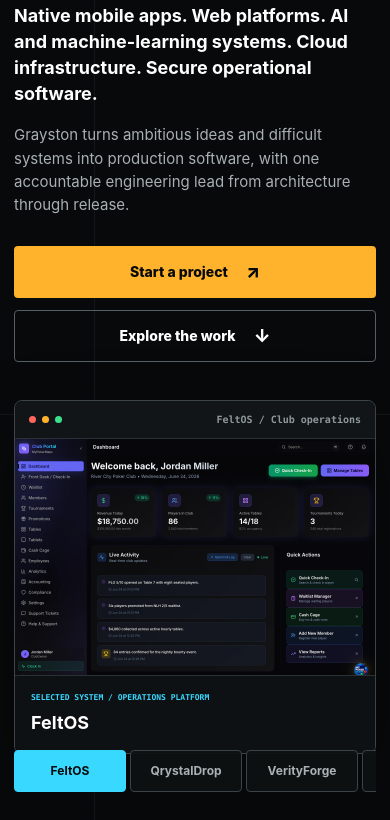
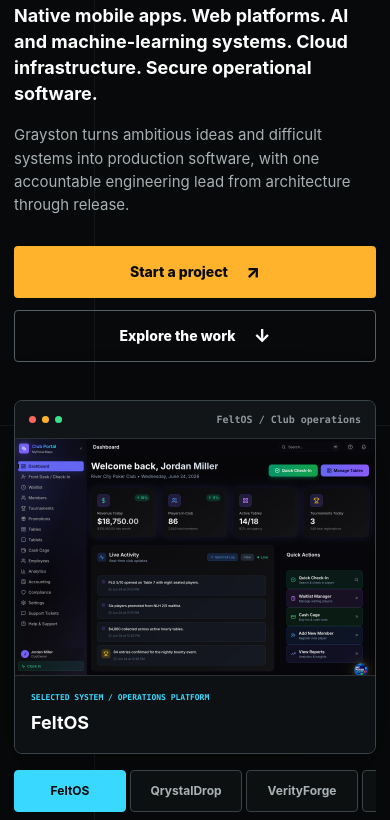
Before and after one commit to forstersolutions/GraystonTech, a website: page index.html in a window 390 px wide. Shown: the part 249-1069 px from the top of the page. Drawn offline with Linux system fonts and the light colour scheme.

Commit message:
Fix homepage product stage overlap

```diff
--- a/styles.css
+++ b/styles.css
@@ -629,8 +629,8 @@
 
 .hero-product-stage {
   position: relative;
-  height: 580px;
   margin-top: 42px;
+  padding-top: 28px;
   perspective: 1400px;
 }
 
@@ -647,11 +647,11 @@
 }
 
 .hero-product-main {
+  position: relative;
   z-index: 4;
-  top: 28px;
-  left: 50%;
   width: min(82%, 980px);
-  transform: translateX(-50%) rotateX(var(--tilt-x, 0deg)) rotateY(var(--tilt-y, 0deg));
+  margin-inline: auto;
+  transform: rotateX(var(--tilt-x, 0deg)) rotateY(var(--tilt-y, 0deg));
 }
 
 .hero-product-main > img {
@@ -759,14 +759,12 @@
 }
 
 .hero-product-tabs {
-  position: absolute;
+  position: relative;
   z-index: 8;
-  right: 0;
-  bottom: 0;
-  left: 0;
   display: flex;
   justify-content: center;
   gap: 4px;
+  margin-top: 20px;
 }
 
 .hero-product-tabs button {
@@ -3410,8 +3408,8 @@
   .site-header.nav-open .nav-toggle-bars i:last-child { transform: translateY(-6px) rotate(-45deg); }
 
   .home-hero { min-height: 1060px; padding-top: 126px; }
-  .hero-product-stage { height: 520px; }
-  .hero-product-main { top: 38px; width: 92%; }
+  .hero-product-stage { padding-top: 38px; }
+  .hero-product-main { width: 92%; }
   .depth-frame { top: 128px; width: 44%; }
   .hero-product-main figcaption { grid-template-columns: 1fr; }
   .hero-product-main figcaption p { grid-row: auto; grid-column: 1; margin-top: 8px; }
@@ -3498,15 +3496,15 @@
   .hero-detail { margin-inline: 0; font-size: 15px; }
   .hero-actions { justify-content: flex-start; }
   .hero-actions .button { flex: 1 1 220px; }
-  .hero-product-stage { height: 420px; margin-top: 38px; }
+  .hero-product-stage { margin-top: 38px; padding-top: 0; }
   .depth-frame { display: none; }
-  .hero-product-main { top: 0; width: 100%; }
+  .hero-product-main { width: 100%; }
   .hero-product-main > img { aspect-ratio: 16 / 10; }
   .hero-product-main figcaption { padding: 16px; }
   .hero-product-main figcaption span { font-size: 8px; }
   .hero-product-main figcaption strong { font-size: 18px; }
   .hero-product-main figcaption p { display: none; }
-  .hero-product-tabs { bottom: 0; padding: 0; }
+  .hero-product-tabs { margin-top: 16px; padding: 0; }
   .hero-product-tabs button { flex-basis: 112px; min-width: 112px; min-height: 42px; }
   .hero-scope { grid-template-columns: repeat(5, minmax(112px, 1fr)); overflow-x: auto; }
   .hero-scope span { min-width: 112px; }
@@ -3625,7 +3623,6 @@
   h1 { font-size: 39px; }
   h2 { font-size: 31px; }
   .hero-lede { font-size: 18px; }
-  .hero-product-stage { height: 392px; }
   .hero-product-main > img { aspect-ratio: 16 / 10.5; }
   .hero-scope { grid-template-columns: repeat(5, 108px); }
   .page-hero-copy h1 { font-size: 39px; }
```
